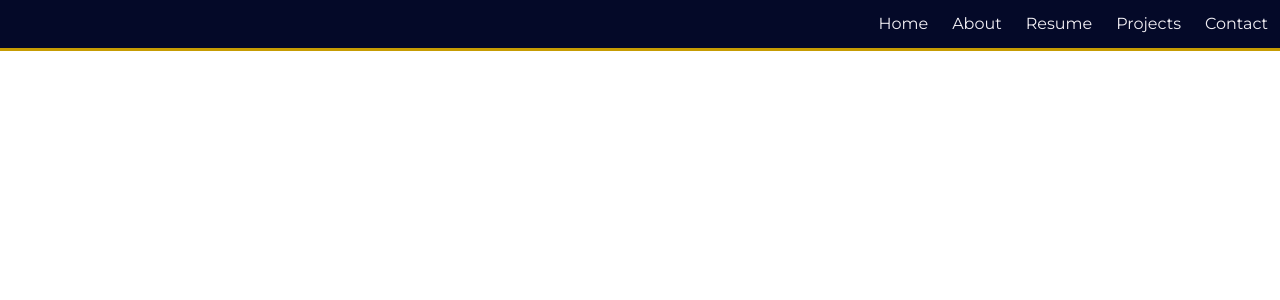
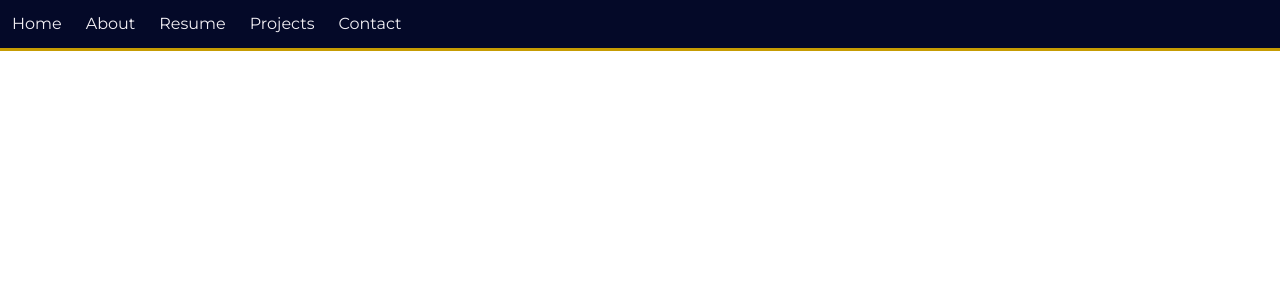
Before and after one commit to curm90/portfolio, a React (Create React App) app: page / in a window 1280 px wide. Shown: the top 300 px of the page. Built offline with nearby package versions, Linux system fonts and the light colour scheme; a web font is replaced by a local one.

Commit message:
change position of hamburger

```diff
--- a/src/components/SideDrawer.js
+++ b/src/components/SideDrawer.js
@@ -1,5 +1,4 @@
 import React from 'react';
-import Hamburger from './Hamburger';
 import resume from '../img/resume.pdf';
 
 const SideDrawer = ({ showSideDrawer, drawerClickHandler }) => {
--- a/src/styles/components/_hamburger.scss
+++ b/src/styles/components/_hamburger.scss
@@ -1,15 +1,12 @@
 .hamburger__icon-container {
   margin: 0 $s-size;
   font-size: $l-size;
-  // position: fixed;
-  // right: 0;
-  // top: 0;
   .hamburger__icon {
     color: white;
     cursor: pointer;
   }
 
-  @media (min-width: $tablet) {
+  @media (min-width: $mobile) {
     display: none;
   }
 }
--- a/src/styles/components/_navigation.scss
+++ b/src/styles/components/_navigation.scss
@@ -7,10 +7,14 @@
   width: 100%;
   z-index: 500;
 
+  @media (min-width: $mobile) {
+    @include flex(row, flex-start, center);
+  }
+
   .navigation__list {
     display: none;
 
-    @media (min-width: $tablet) {
+    @media (min-width: $mobile) {
       @include flex(row, flex-start, center);
 
       .navigation__list-item {
--- a/src/styles/components/_sideDrawer.scss
+++ b/src/styles/components/_sideDrawer.scss
@@ -1,5 +1,5 @@
 .side-drawer__container {
-  height: 30%;
+  height: 33%;
   background: $background;
   box-shadow: 1px 0 7px rgba(0, 0, 0, 0.5);
   position: fixed;
```
